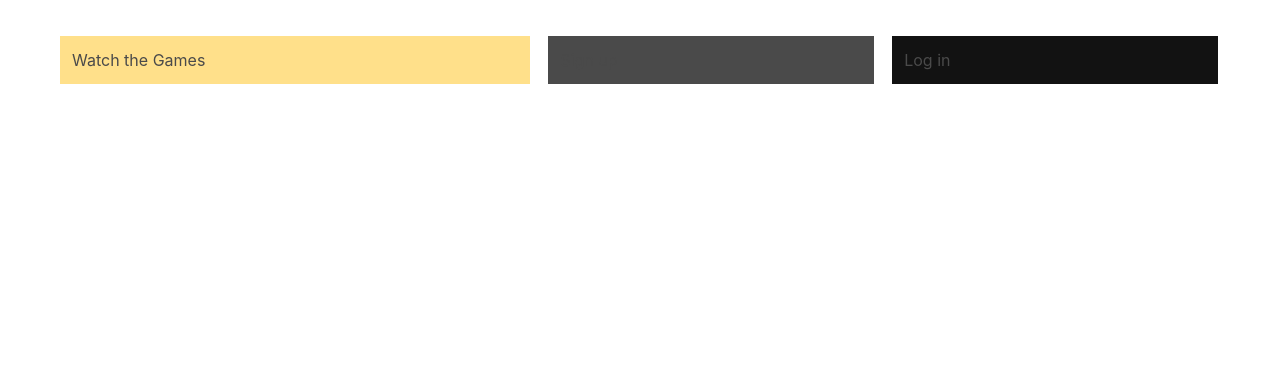
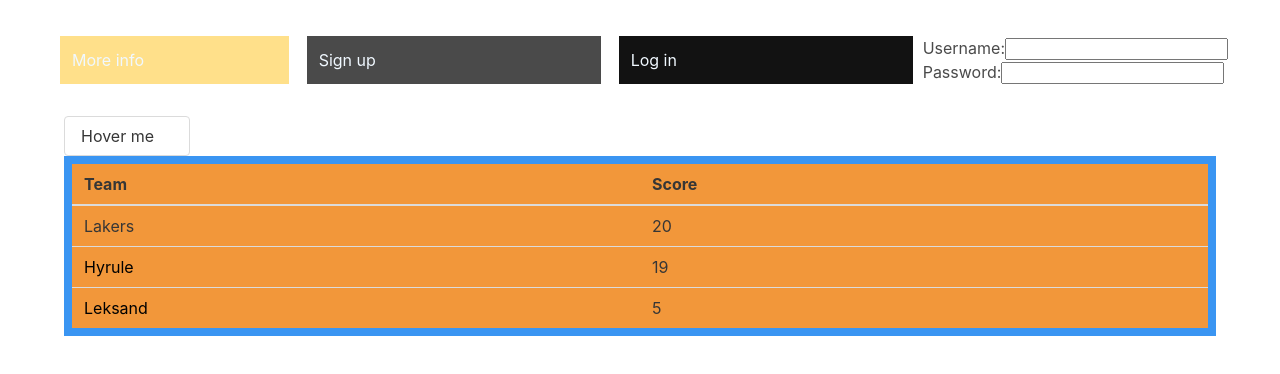
Before and after one commit to ErikLager/frontendsportapp, a React (Create React App) app: page / in a window 1280 px wide. Shown: the top 374 px of the page. Built offline with nearby package versions, Linux system fonts and the light colour scheme.

Commit message:
Basic table + basis for login

```diff
--- a/src/BulmaTest.css
+++ b/src/BulmaTest.css
@@ -2,8 +2,26 @@
     background: blue;
 }
 .column{
-    background: blue;
+    background-color: blue;
     margin-right: 10px;
     margin-left: 8px;
     margin-bottom: 20px;
 }
+a{
+    color: aliceblue;
+}
+.rr{
+    color: black;
+}
+.table,th,td{
+    border-style: solid;
+    border-width: 8px;
+    border-color: #3a95f2;
+    background-color: #F2973A;
+}
+table{
+    width: 100%;
+}
+td,th{
+    width: 50%;
+}
--- a/src/BulmaTest.js
+++ b/src/BulmaTest.js
@@ -1,5 +1,10 @@
 import React from "react";
 import "./BulmaTest.css"
+
+export function dropdown() {
+    console.log("Request LonIn");
+    document.getElementById("dropDown").classList.toggle("show");
+}
 
 export function BulmaTest(props) {
     const [open, setopen] = React.useState(false);
@@ -12,11 +17,79 @@ export function BulmaTest(props) {
         <div className="container">
 
             <div className="columns">
-                <div className="column is-two-fifths has-background-warning">Watch the Games</div>
-                <div className="column has-background-grey-dark	">Sign up</div>
-                <div className="column has-background-black-bis	">Log in</div>
+                <a className="column is-two-quarter has-background-warning" href="https://www.vaxjolakers.se/lag/fe02-fe02mf1FN" target="_blank"><div >More info</div></a>
+                <a className="column is-one-quarter has-background-grey-dark" ><div>Sign up</div></a>
+                <a id="dropDown" className="column is-one-quarter has-background-black-bis"><div>Log in</div></a>
+                <div className="dropdownContent">
+                    Username:<input type="text" name="Username" /><br />
+                    Password:<input type="password" name="Password" />
+                </div>
+            </div>
+            <div class="dropdown is-hoverable">
+                <div class="dropdown-trigger">
+                    <button class="button" aria-haspopup="true" aria-controls="dropdown-menu4">
+                        <span>Hover me</span>
+                        <span class="icon is-small">
+                            <i class="fas fa-angle-down" aria-hidden="true"></i>
+                        </span>
+                    </button>
+                </div>
+                <div class="dropdown-menu" id="dropdown-menu4" role="menu">
+                    <div class="dropdown-content">
+                        <div class="dropdown-item">
+                            <p>You can insert <strong>any type of content</strong> within the dropdown menu.</p>
+                        </div>
+                    </div>
+                </div>
+            </div>
+            <div className="table">
+                <table>
+                    <thead><tr>
+                        <th>
+                            Team
+                </th>
+                        <th>
+                            Score
+                    </th>
+                    </tr>
+                    </thead>
+                    <tbody>
+                        <tr>
+                            <td>
+                                Lakers
+                        </td>
+                            <td>
+                                20
+                        </td>
+                        </tr>
+                        <tr>
+                            <td>
+                                <a className="rr" href="https://youtu.be/wDgQdr8ZkTw">Hyrule</a>
+                            </td>
+                            <td>
+                                19
+                            </td>
+                        </tr>
+                        <tr>
+                            <td>
+                                <a className="rr" href="https://youtu.be/MlyN3Grw-Zs">Leksand</a>
+                            </td>
+                            <td>
+                                5
+                            </td>
+                        </tr>
+                    </tbody>
+                </table>
             </div>
         </div>
     </section >
 
 }
+// window.onclick = function(e) {
+//   if (!e.target.matches('.dropbtn')) {
+//     var myDropdown = document.getElementById("myDropdown");
+//       if (myDropdown.classList.contains('show')) {
+//         myDropdown.classList.remove('show');
+//       }
+//     }
+//   }
--- /dev/null
+++ b/src/GUIState.css
@@ -0,0 +1,7 @@
+nav> span{
+    padding: 0 1em;
+}
+.guistate-content{
+    margin: 2em;
+
+}
--- /dev/null
+++ b/src/GUIState.js
@@ -0,0 +1,58 @@
+import React from "react";
+import "./GUIState.css";
+import { read } from "fs";
+
+function NavBar (props) {
+    function onLinkClicked(id){
+        // console.log(`Link ${id} was Clicked`);
+        props.onNavigate(id);
+    }
+    return(
+            <nav>
+                <span onClick={() => onLinkClicked(1)}>sida 1</span>
+                <span onClick={() => onLinkClicked(2)}>sida 2</span>
+                <span onClick={() => onLinkClicked(3)}>sida 3</span>
+            </nav>
+
+    )
+}
+
+function Lista (props){
+    return (
+        <ul>
+            <li>Hello</li>
+            <li>Yo</li>
+            <li>BAZINGA</li>
+        </ul>
+    )
+}
+
+export default function GUTState(props){
+    const [currentPage, setCurrentPage] = React.useState(1);
+
+    function navigate(id){
+        console.log(`Navigate: ${id}`)
+        setCurrentPage(id);
+    }
+    let currentContent = null;
+    if(currentPage==1){
+        currentContent = `Wecome Page: ${currentPage}`
+    }
+    else if (currentPage == 2){
+        currentContent = <button>A Button on page 2</button>
+    }
+    else if (currentPage == 3){
+        currentContent = <Lista/>
+    }
+    else{
+        currentContent=`Wha... HOW?!`
+    }
+    return(
+        <div>
+            <NavBar onNavigate={navigate}/>
+            <div className="guistate-content">
+                {currentContent}
+            </div>
+        </div>
+    )
+}
--- a/src/index.js
+++ b/src/index.js
@@ -5,9 +5,11 @@ import './index.css';
 import * as serviceWorker from './serviceWorker';
 import "../node_modules/bulma/css/bulma.css";
 import { BulmaTest } from './BulmaTest';
+import GUIState from "./GUIState"
 
 
 ReactDOM.render(<BulmaTest />, document.getElementById('root'));
+// ReactDOM.render(<GUIState />, document.getElementById('root'));
 
 // If you want your app to work offline and load faster, you can change
 // unregister() to register() below. Note this comes with some pitfalls.
```
